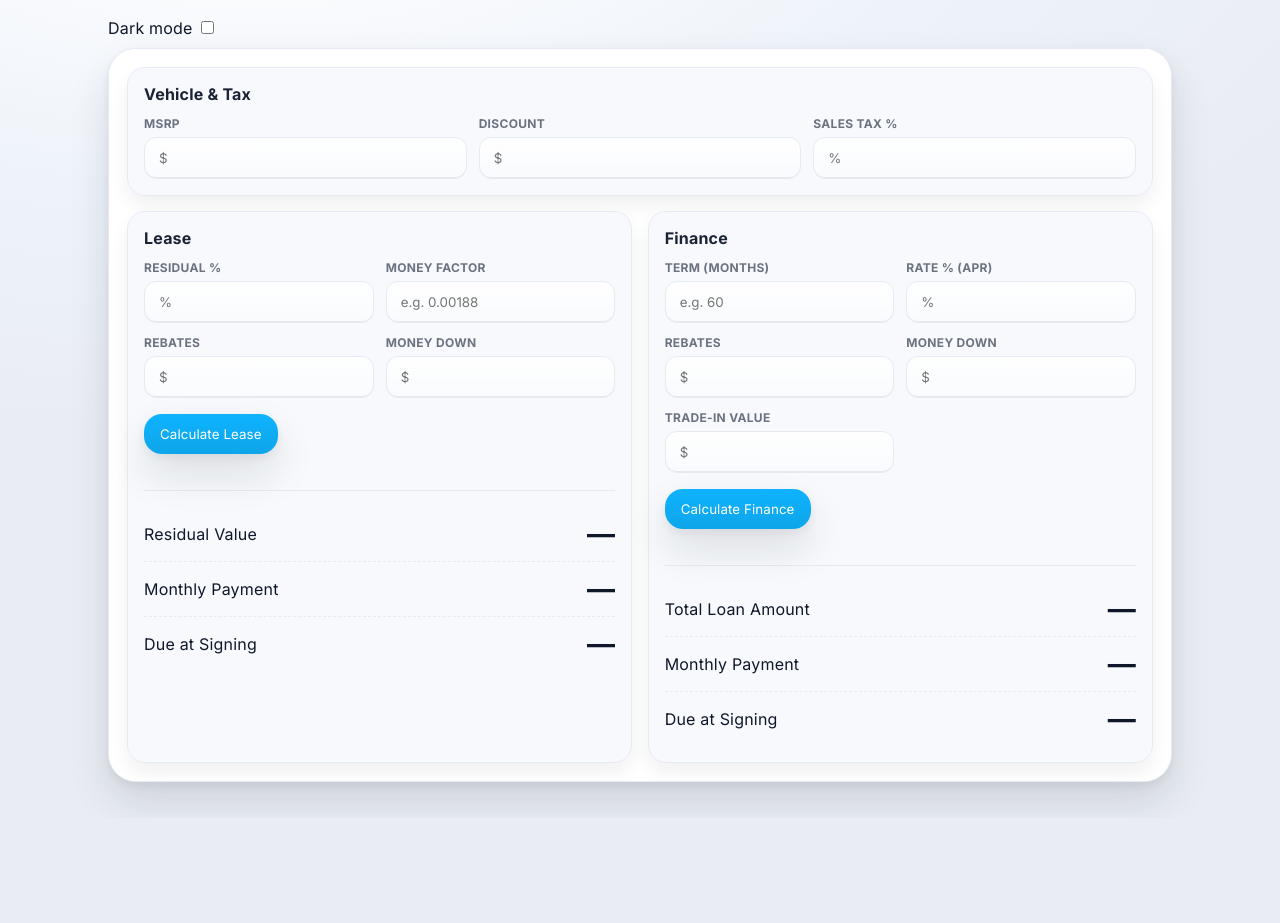
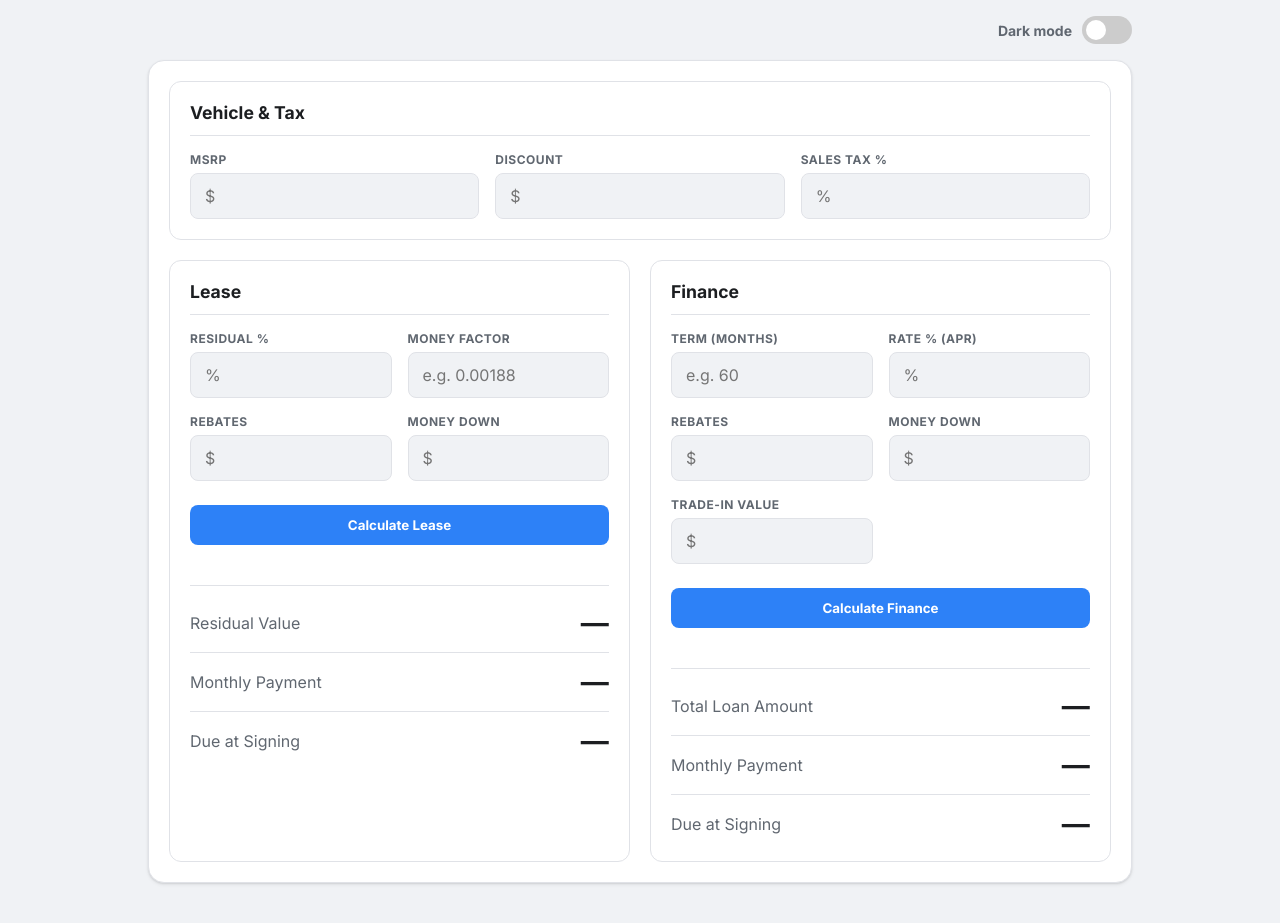
Before and after one commit to KellyBMWGenius/CalculatorTest, a plain HTML site: page index.html in a window 1280 px wide. Before the commit the page ends 818 px from the top, so only its background shows below. Drawn offline with Linux system fonts and the light colour scheme.

Commit message:
Update style.css

```diff
--- a/style.css
+++ b/style.css
@@ -1,149 +1,153 @@
-/* ===== THEME TOKENS (first UI vibe) ===== */
+/* ===== NEW THEME TOKENS ===== */
 :root{
-  /* Light */
-  --page-bg: #e9edf3;
-  --page-accent: radial-gradient(1200px 600px at 20% -20%, #ffffff 10%, #eef3fa 60%, #e9edf3 100%);
-  --card:#fff; --card-2:#f7f9fc; --text:#0f172a; --muted:#6b7280; --border:#e6ebf3;
-  --display-bg: linear-gradient(180deg,#0d1b2a 0%,#10253a 100%); --display-text:#f1f5f9;
-  --btn:#0fb3ff; --btn-2:#0ea5e9; --btnText:#fff; --focus:#38bdf8;
-  --shadow: 0 20px 40px rgba(15,23,42,.12), 0 4px 10px rgba(2,6,23,.06);
-  --inset: inset 0 1px 0 rgba(255,255,255,.7), inset 0 -1px 0 rgba(2,6,23,.08);
+  /* Light Mode Palette */
+  --page-bg: #F0F2F5;
+  --card-bg: #FFFFFF;
+  --text-primary: #1c1e21;
+  --text-secondary: #606770;
+  --border-color: #E0E2E7;
+  --accent-color: #2D81F7;
+  --accent-text: #FFFFFF;
+  --toggle-bg: #4CD964;
+  --shadow: 0 1px 2px rgba(0, 0, 0, 0.1), 0 2px 4px rgba(0, 0, 0, 0.05);
 
-  /* spacing scale */
-  --space-3: 1rem;
-  --space-4: 1.25rem;
-  --stack-gap: clamp(0.9rem, 1.2vw, 1.5rem);
+  /* Spacing */
+  --stack-gap: 1.25rem;
 }
 body.dark{
-  --page-bg:#0b0f16;
-  --page-accent: radial-gradient(1200px 600px at 20% -20%, #0b0f16 0%, #0e141d 60%, #0b0f16 100%);
-  --card:#141a22; --card-2:#10161d; --text:#e5e7eb; --muted:#9ca3af; --border:#1f2630;
-  --display-bg: linear-gradient(180deg,#0d2333 0%,#0f1f2b 100%); --display-text:#f8fafc;
-  --btn:#2ee6b8; --btn-2:#10b981; --btnText:#081018; --focus:#34d399;
-  --shadow: 0 20px 40px rgba(0,0,0,.45), 0 4px 10px rgba(0,0,0,.35);
-  --inset: inset 0 1px 0 rgba(255,255,255,.05), inset 0 -1px 0 rgba(0,0,0,.5);
+  /* Dark Mode Palette */
+  --page-bg: #18191A;
+  --card-bg: #242526;
+  --text-primary: #E4E6EB;
+  --text-secondary: #B0B3B8;
+  --border-color: #3A3B3C;
+  --accent-color: #2D81F7;
+  --accent-text: #FFFFFF;
+  --shadow: 0 1px 2px rgba(0, 0, 0, 0.3), 0 2px 4px rgba(0, 0, 0, 0.2);
 }
 
 /* ===== BASE ===== */
 *{box-sizing:border-box}
-html,body{margin:0}
+html,body{margin:0; padding: 0;}
 body{
-  background: var(--page-accent), var(--page-bg);
+  background: var(--page-bg);
   min-height:100svh;
-  color:var(--text);
-  font-family: 'Inter', ui-sans-serif, system-ui, -apple-system, "Segoe UI", Roboto, "Helvetica Neue", Arial;
-  font-weight: 400; /* Regular weight */
-  letter-spacing:.2px;
+  color:var(--text-primary);
+  font-family: 'Inter', -apple-system, BlinkMacSystemFont, "Segoe UI", Roboto, Helvetica, Arial, sans-serif;
+  font-weight: 400;
+  transition: background-color 0.3s ease, color 0.3s ease;
 }
 
-/* Top bar & Logo */
-.topbar{max-width:1100px;margin:18px auto 10px;padding:0 18px;display:flex;align-items:center;justify-content:space-between;gap:12px}
-.logo-link { text-decoration: none; }
-.logo {
-  background-image: url('KellyLogoLightBackground.png'); /* Default light mode logo */
-  background-size: contain;
-  background-repeat: no-repeat;
-  background-position: left center;
-  width: 150px;
-  height: 32px;
-  display: block;
+/* Top bar & New Toggle Switch */
+.topbar {
+  max-width: 1024px;
+  margin: 0 auto;
+  padding: 1rem 1.25rem;
+  display: flex;
+  justify-content: flex-end; /* Aligns switch to the right */
+  align-items: center;
 }
-body.dark .logo {
-  background-image: url('KellyLogoDarkBackground.png'); /* Dark mode logo override */
+.theme-switch-wrapper {
+  display: flex;
+  align-items: center;
+  gap: 10px;
 }
-.topbar h1 {
-  margin: 0;
-  font-size: 18px;
+.theme-switch-wrapper label {
   font-weight: 700;
-  opacity: .95;
-  white-space: nowrap; /* Prevents title from wrapping on small screens */
+  font-size: 14px;
+  color: var(--text-secondary);
+}
+.theme-switch {
+  position: relative;
+  display: inline-block;
+  width: 50px;
+  height: 28px;
+}
+.theme-switch input {
+  opacity: 0;
+  width: 0;
+  height: 0;
+}
+.slider {
+  position: absolute;
+  cursor: pointer;
+  top: 0; left: 0; right: 0; bottom: 0;
+  background-color: #ccc;
+  transition: .4s;
+  border-radius: 34px;
+}
+.slider:before {
+  position: absolute;
+  content: "";
+  height: 20px;
+  width: 20px;
+  left: 4px;
+  bottom: 4px;
+  background-color: white;
+  transition: .4s;
+  border-radius: 50%;
+}
+input:checked + .slider {
+  background-color: var(--toggle-bg);
+}
+input:checked + .slider:before {
+  transform: translateX(22px);
 }
 
-/* outer shell */
-.container{max-width:1100px;margin:0 auto 40px;padding:0 18px}
-.app{background:var(--card);border:1px solid var(--border);border-radius:28px;box-shadow:var(--shadow);overflow:clip}
+/* App shell */
+.container{max-width:1024px; margin:0 auto 40px; padding:0 1.25rem}
+.app{background: var(--card-bg); border-radius:1rem; overflow:hidden; border: 1px solid var(--border-color); box-shadow: var(--shadow);}
+.pad{padding: 1.25rem;}
 
-/* display band */
-.display-strip{background:var(--display-bg);color:var(--display-text);padding:18px;border-bottom:1px solid var(--border)}
-.display-grid{display:grid;grid-template-columns:1fr 1fr;gap:14px; align-items: center;}
-.display-grid h2{margin:0;font-weight:700}
-.display-grid .disclaimer{text-align:right}
-.disclaimer{margin:0;opacity:.75;font-size:12px; font-weight: 300;}
+/* Cards */
+.card{background: var(--card-bg); border: 1px solid var(--border-color); border-radius: 0.75rem; padding: 1.25rem;}
+.card h2{margin:0 0 1rem; font-size:1.1rem; font-weight:700; color: var(--text-primary); border-bottom: 1px solid var(--border-color); padding-bottom: 0.75rem;}
 
-/* inner content area */
-.pad{padding:18px;background:var(--card)}
+/* Layout */
+.columns{display:grid; grid-template-columns:1fr; gap: var(--stack-gap);}
+@media (min-width:900px){.columns{ grid-template-columns:1fr 1fr; }}
+.pad > .card:first-of-type {margin-bottom: var(--stack-gap);}
 
-/* cards */
-.card{background:var(--card-2);border:1px solid var(--border);border-radius:18px;padding:16px;box-shadow:0 10px 20px rgba(2,6,23,.06)}
-.card h2{margin:0 0 12px;font-size:16px;font-weight:700;opacity:.95}
-
-/* layout */
-.columns{
-  display:grid;
-  grid-template-columns:1fr;      /* mobile stack */
-  gap: var(--stack-gap);          /* space between Lease & Finance */
-}
-@media (min-width:900px){
-  .columns{ grid-template-columns:1fr 1fr; }
-}
-
-/* >>> spacing between Vehicle & Tax and the Lease/Finance row */
-.pad > .card:first-of-type {      /* Vehicle & Tax bubble */
-  margin-bottom: var(--stack-gap);
-}
-
-/* form grids */
-.grid{display:grid;gap:12px;grid-template-columns:1fr 1fr}
+/* Form grids */
+.grid{display:grid;gap:1rem;grid-template-columns:1fr 1fr}
 .grid.grid-3{grid-template-columns:repeat(3,1fr)}
 @media (max-width:640px){.grid,.grid.grid-3{grid-template-columns:1fr}}
 
-/* fields */
+/* Fields */
 .field{display:flex;flex-direction:column;gap:6px}
-.field span{font-size:12px;color:var(--muted);font-weight:700;letter-spacing:.3px; text-transform: uppercase;}
+.field span{font-size:12px;color:var(--text-secondary);font-weight:700;letter-spacing:.5px; text-transform: uppercase;}
 .field input{
-  background:linear-gradient(180deg,rgba(255,255,255,.9),rgba(250,252,255,.65));
-  color:var(--text);
-  border:1px solid var(--border);border-radius:12px;padding:12px 14px;outline:none;width:100%;
-  box-shadow:var(--inset);
+  background-color: var(--page-bg);
+  color:var(--text-primary);
+  border:1px solid var(--border-color);
+  border-radius:8px;
+  padding:12px 14px;
+  outline:none; width:100%;
   font-family: 'Inter', sans-serif;
   font-weight: 400;
+  font-size: 1rem;
 }
-body.dark .field input{background:linear-gradient(180deg,rgba(20,26,34,.9),rgba(18,24,31,.7))}
-.field input:focus{border-color:var(--focus);box-shadow:0 0 0 3px color-mix(in srgb,var(--focus) 30%, transparent)}
+.field input:focus{border-color:var(--accent-color);box-shadow:0 0 0 3px color-mix(in srgb,var(--accent-color) 20%, transparent)}
 
-/* buttons */
+/* Buttons */
 .btn{
-  background:linear-gradient(180deg,var(--btn),var(--btn-2));
-  color:var(--btnText);
-  border:none;border-radius:18px;padding:12px 16px;
-  font-weight:700;letter-spacing:.3px;cursor:pointer;box-shadow:var(--shadow);
+  background: var(--accent-color);
+  color:var(--accent-text);
+  border:none; border-radius:8px; padding:12px 16px;
+  font-weight:700; cursor:pointer;
   font-family: 'Inter', sans-serif;
+  width: 100%;
+  transition: background-color 0.2s ease;
 }
-.btn:active{transform:translateY(1px)}
-.btn.secondary{background:linear-gradient(180deg,var(--btn-2),var(--btn));color:var(--btnText);border-radius:999px;padding:10px 18px}
+.btn:hover {
+  filter: brightness(1.1);
+}
+.card .grid + .btn{ margin-top: 1.5rem; }
 
-/* >>> spacing above Calculate buttons (works on desktop + mobile) */
-.card .grid + .btn{ margin-top: var(--space-4); }
-#calcLease, #calcFin { margin-top: var(--space-3); } /* fallback */
-
-/* separators, errors & outputs */
-.error-message {
-  color: #ef4444;
-  font-weight: 700;
-  font-size: 14px;
-  padding-top: 12px;
-  min-height: 20px;
-}
-hr{border:none;height:1px;background:var(--border);margin:16px 0}
-.outputs .row{display:flex;justify-content:space-between;align-items:center;padding:10px 0;border-bottom:1px dashed var(--border)}
-.outputs .row:last-child{border-bottom:none}
-.outputs strong{font-size:28px;font-weight:700;letter-spacing:.3px}
-.small{font-size:12px;color:var(--muted)}
-
-/* Soften button text on desktop screens */
-@media (min-width: 900px) {
-  .btn {
-    font-weight: 400; /* was 700 */
-    letter-spacing: 0.1px; /* was .3px */
-  }
-}
+/* Separators, errors & outputs */
+.error-message {color: #e74c3c; font-weight: 700; font-size: 14px; padding-top: 12px; min-height: 20px;}
+hr{border:none;height:1px;background:var(--border-color);margin:1.25rem 0}
+.outputs .row{display:flex;justify-content:space-between;align-items:center;padding:12px 0;border-bottom:1px solid var(--border-color); color: var(--text-secondary);}
+.outputs .row:first-of-type {padding-top: 0;}
+.outputs .row:last-child{border-bottom:none; padding-bottom: 0;}
+.outputs strong{font-size:1.75rem;font-weight:700;letter-spacing:.3px; color: var(--text-primary);}
```
